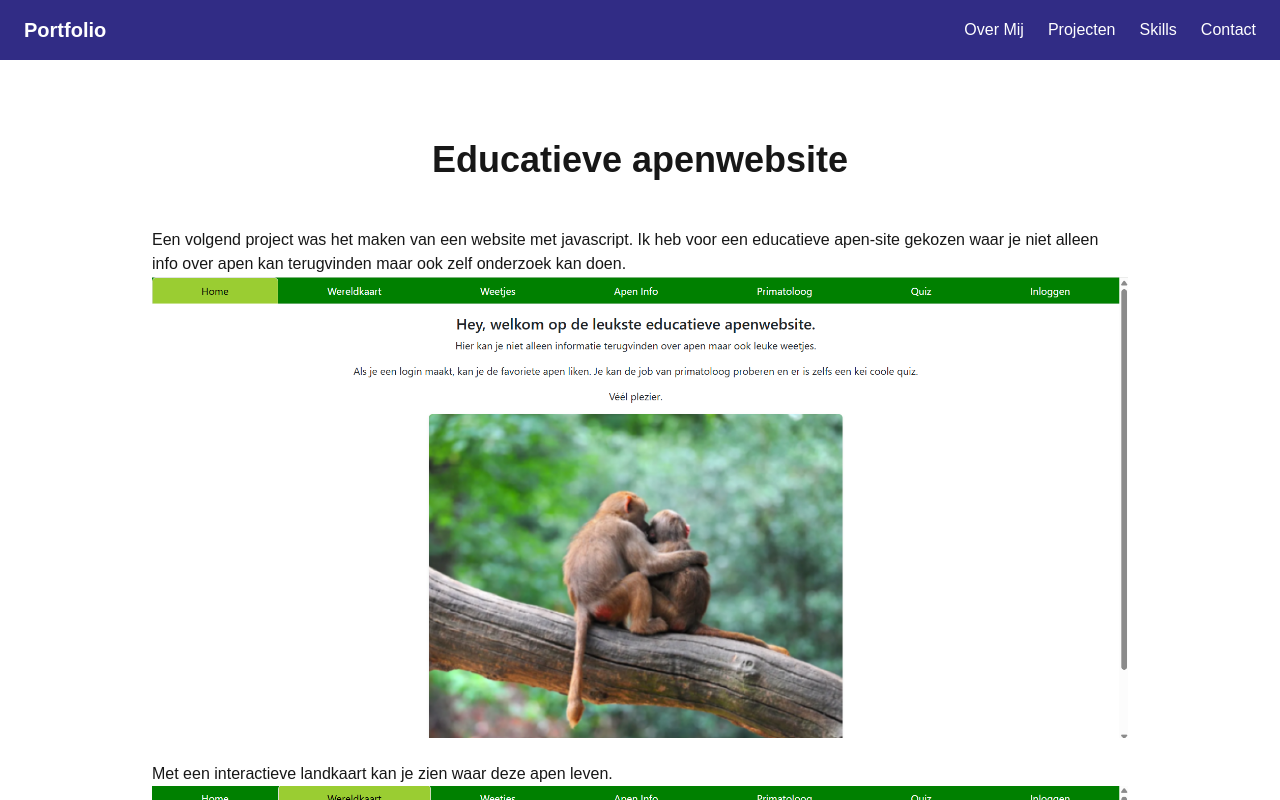
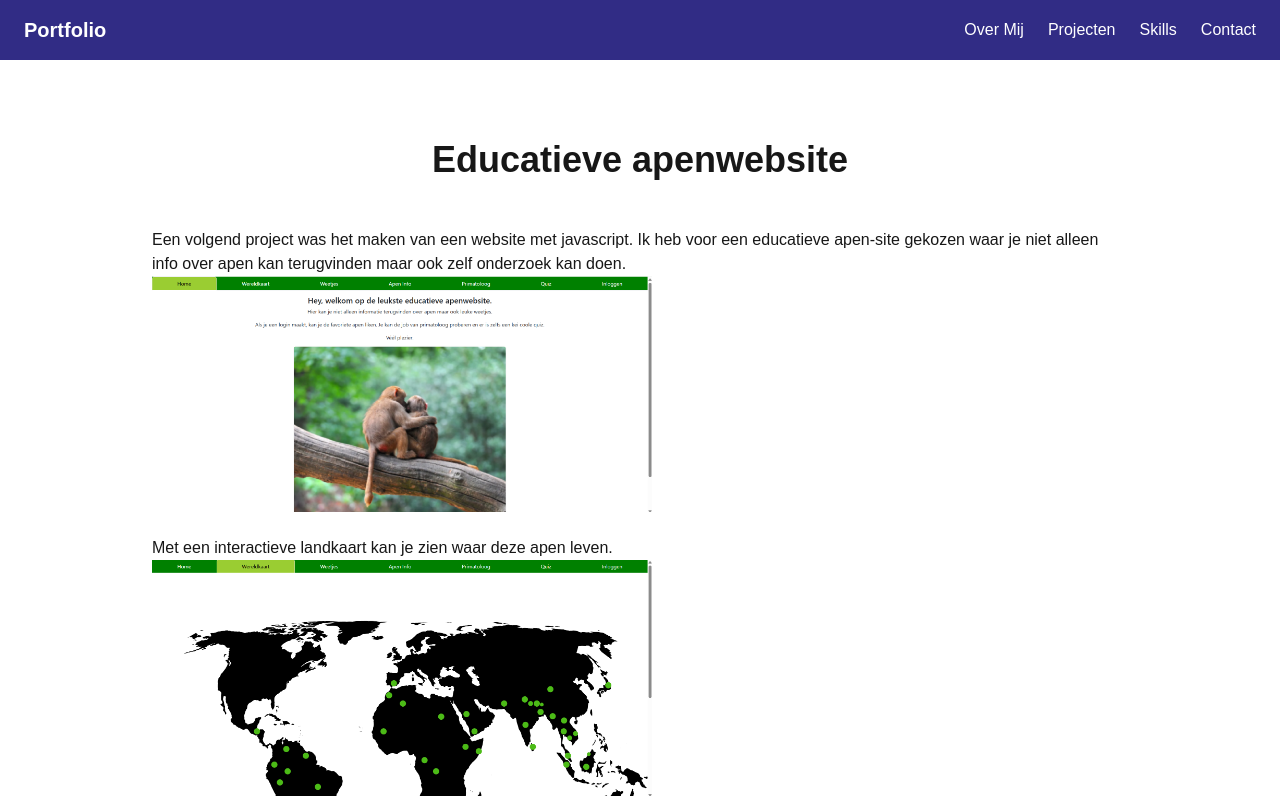
Before and after one commit to LaurienHart/Portfolio-Laurien-Hart, a Next.js app in the folder portfolio/: page /projects/apensite in a window 1280 px wide. Shown: the top 800 px of the page. Built offline with nearby package versions, Linux system fonts and the light colour scheme.

Commit message:
Project text changed

```diff
--- a/portfolio/src/app/projects/apensite/page.tsx
+++ b/portfolio/src/app/projects/apensite/page.tsx
@@ -15,16 +15,16 @@ export default function apenSite() {
                 </p>
                 <Image
                     src="/fotos/homeapen.png"
-                    width={1000}
-                    height={1000}
+                    width={500}
+                    height={500}
                     alt="Home apen"
                 />
                 <br />
                 <p> Met een interactieve landkaart kan je zien waar deze apen leven.</p>
                 <Image
                     src="/fotos/ApensiteWereldkaart.png"
-                    width={1000}
-                    height={1000}
+                    width={500}
+                    height={500}
                     alt="Apensite wereldkaart"
                 />
             </div>
--- a/portfolio/src/app/projects/gsm/page.tsx
+++ b/portfolio/src/app/projects/gsm/page.tsx
@@ -9,7 +9,9 @@ export default function gsm() {
 
             {/* Intro */}
             <div className="mb-10">
-                <p>Een ander project was het maken van een GSM app. Voor dit project heb ik het thema nintendo gekozen.</p>
+                <p> Een andere opdracht was het ontwikkelen van een GSM app,
+                    waarbij ik gebruik moest maken van API. Hierin vond ik Nintendo terug.
+                    Met de app kan je een quiz doen, favorite toevoegen en 2 filmpjes kijken.</p>
                 <Image
                     src="/fotos/homepageGSM.png"
                     width={300}
--- a/portfolio/src/app/projects/kunst/page.tsx
+++ b/portfolio/src/app/projects/kunst/page.tsx
@@ -10,9 +10,8 @@ export default function EindprojectWerkveld() {
             {/* Intro */}
             <div className="mb-10">
                 <p className="text-gray-600 leading-relaxed mb-4">
-                    Dit is een groepsproject waarmee we met 4 personen een webapplicatie
-                    voor een &quot;klant&quot; moeten ontwikkelen. Onze klant is de kunstacademie van
-                    Mechelen.
+                    In dit groepsproject, samen met 3 medestudenten moesten we een webapplicatie
+                    ontwikkelen voor een fictieve klant.
                 </p>
                 <Image
                     src="/fotos/kunstacademie.png"
--- a/portfolio/src/app/projects/portfolio/page.tsx
+++ b/portfolio/src/app/projects/portfolio/page.tsx
@@ -9,9 +9,7 @@ export default function portfolio() {
 
             {/* Intro */}
             <div className="mb-10">
-                <p> Dit project heb ik niet voor school gemaakt. Dit is gemaakt met de
-                    kennis die ik in de hogeschool heb op gedaan.
-                </p>
+                <p>  Met de kennis die ik opgedaan heb ik de hogeschool en met zelfstudie heb ik deze site gemaakt. </p>
                 <Image
                     src="/fotos/homeportfolio.png"
                     width={1000}
--- a/portfolio/src/app/projects/starwars/page.tsx
+++ b/portfolio/src/app/projects/starwars/page.tsx
@@ -9,8 +9,9 @@ export default function starWars() {
 
             {/* Intro */}
             <div className="mb-10">
-                <p>Dit project was het leukste project dat ik tot nu toe gemaakt heb. Ik moest voor Hybird apps een
-                    eidnopdracht maken. Hiervoor heb ik StarWars gekozen, dit is een map van verschillende StarWars planeten.
+                <p>De eindopdracht voor het vak Hybrid apps vond ik persoonlijk het leukste
+                    project om te maken.  In het thema StarWars heb ik een universum gemaakt
+                    met verschillende planeten.  In dit universum kan je rondvliegen.
                 </p>
                 <Image
                     src="/fotos/Homepage Starwars.png"
```
